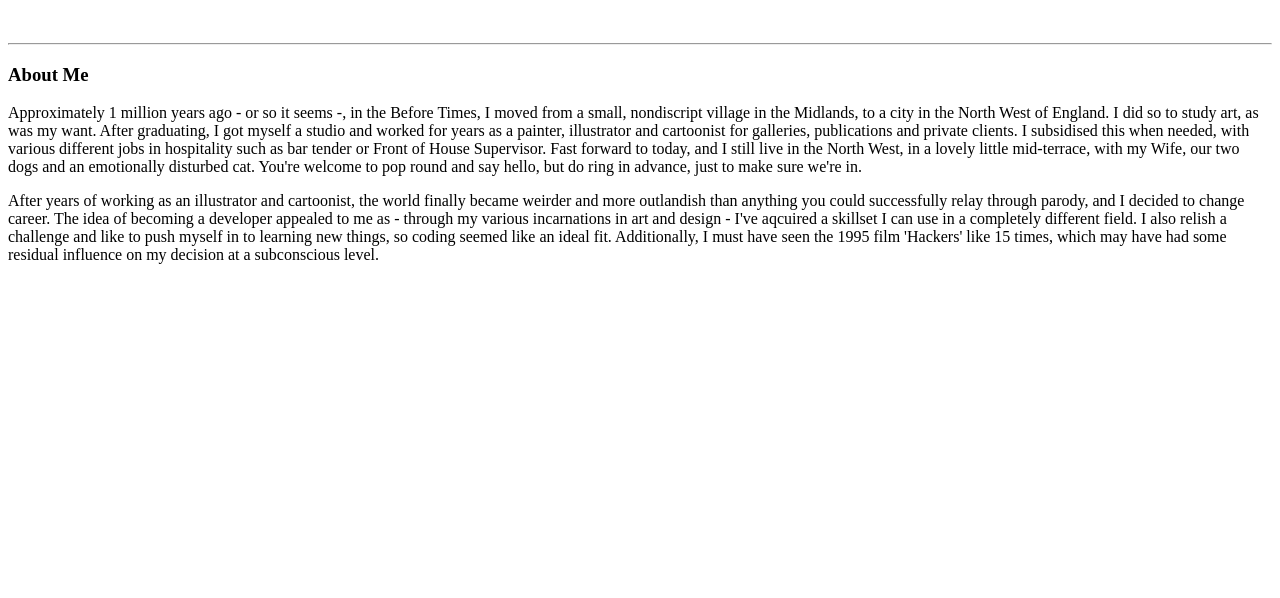
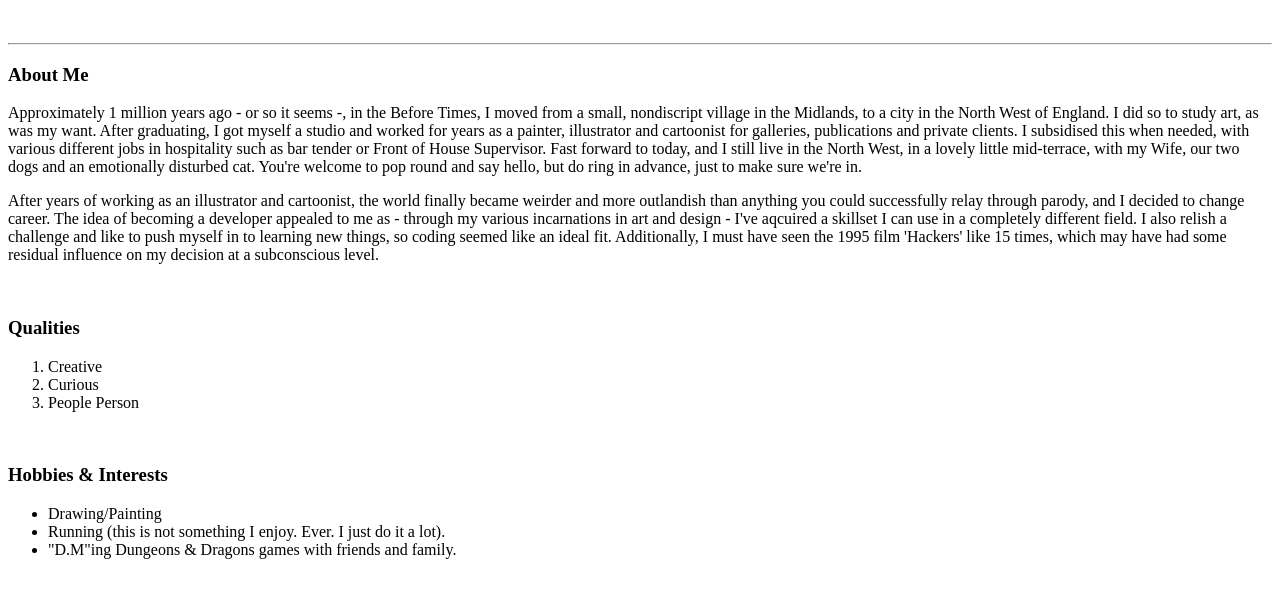
Before and after one commit to Tommy-Graham/portfolio, a plain HTML site: page index.html in a window 1280 px wide. Shown: the part 110-708 px from the top of the page. Drawn offline with Linux system fonts and the light colour scheme.

Commit message:
Added Qualities and Hobbies

```diff
--- a/index.html
+++ b/index.html
@@ -24,5 +24,19 @@
             to push myself in to learning new things, so coding seemed like an ideal fit. Additionally, I must
             have seen the 1995 film 'Hackers' like 15 times, which may have had some residual influence on my
             decision at a subconscious level. </p>
+            <br />
+            <h3>Qualities</h3>
+            <ol>
+                <li>Creative</li>
+                <li>Curious</li>
+                <li>People Person</li>
+            </ol>
+            <br />
+            <h3>Hobbies & Interests</h3>
+            <ul>
+            <li>Drawing/Painting</li>
+            <li>Running (this is not something I enjoy. Ever. I just do it a lot).</li>
+        <li>"D.M"ing Dungeons & Dragons games with friends and family.</li>
+    </ul>
     </body>
 </html>
```
